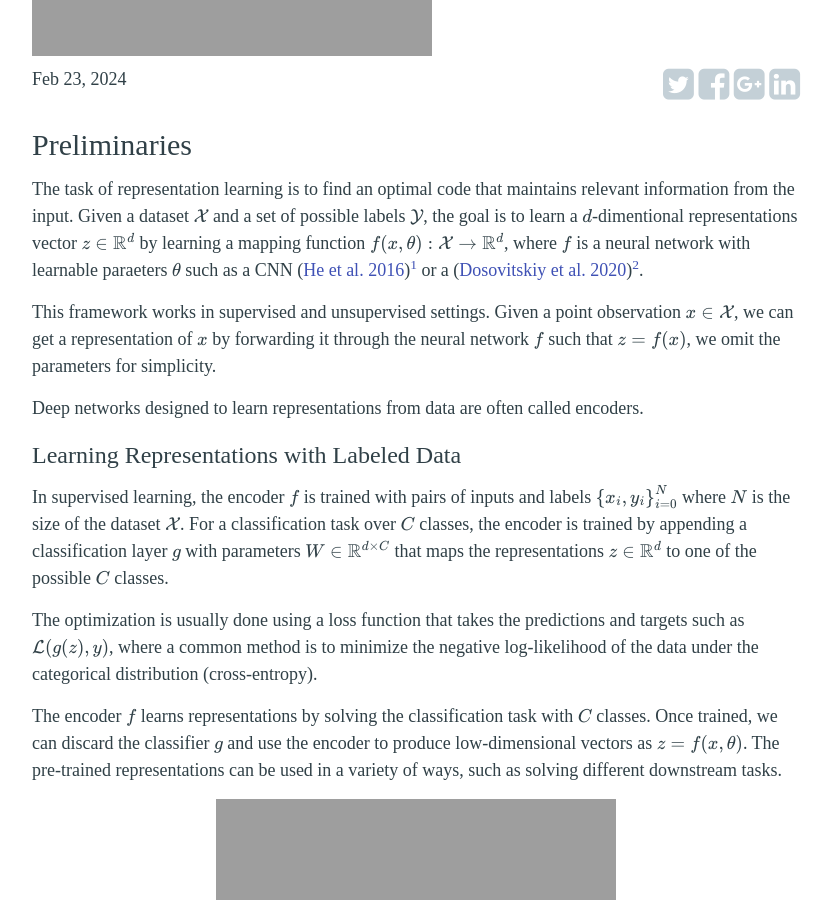
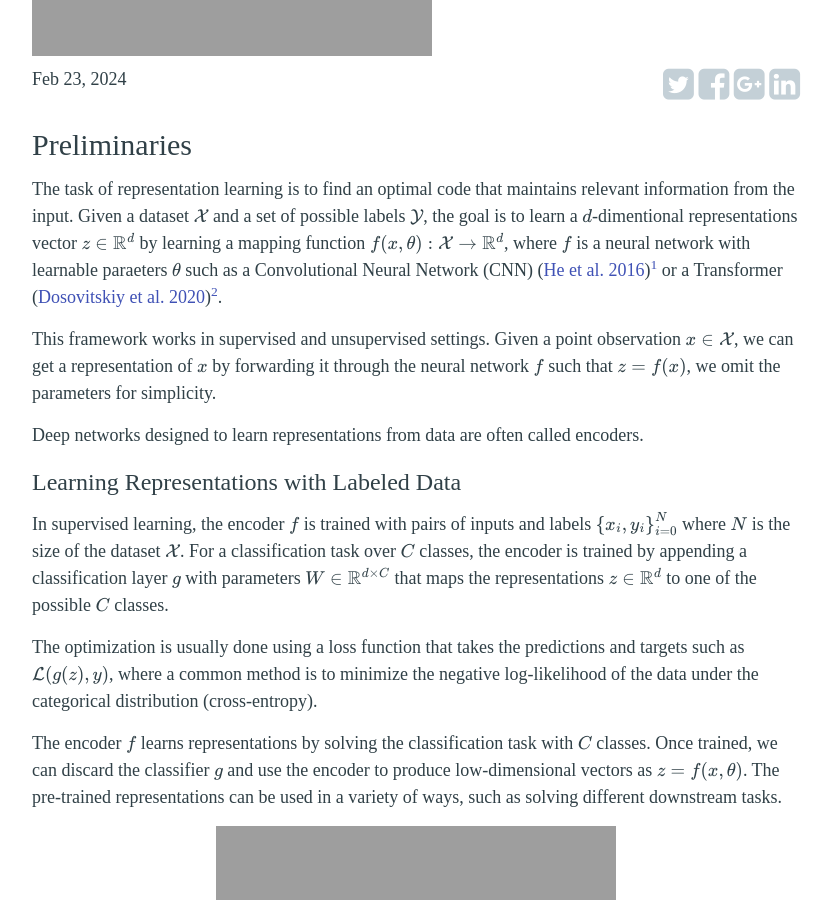
Before and after one commit to sthalles/sthalles.github.io, a Jekyll site: the page built from _posts/2024-02-23-matryoshka-representation-learning.markdown, in a window 1280 px wide and 900 px high, scrolled down 461 px. Shown: the whole window, without its empty margins (224-1055 px from the left). Built offline with Jekyll 4.4.1, drawn with Linux system fonts in a browser that asks for light colours; nearby versions of some CDN libraries; formulas are drawn with MathJax 3; comment, search, counter and statistics services are not loaded.

Commit message:
small fixed on MRL article.

```diff
--- a/_posts/2024-02-23-matryoshka-representation-learning.markdown
+++ b/_posts/2024-02-23-matryoshka-representation-learning.markdown
@@ -11,7 +11,7 @@ image_url: "/assets/matryoshka-representation-learning/cover.png"
 ## Preliminaries
 
 The task of representation learning is to find an optimal code that maintains relevant information from the input.
-Given a dataset $\mathcal{X}$ and a set of possible labels $\mathcal{Y}$, the goal is to learn a $d$-dimentional representations vector $z \in \mathbb{R}^d$ by learning a mapping function $f(x, \theta): \mathcal{X} \rightarrow \mathbb{R}^d$, where $f$ is a neural network with learnable paraeters $\theta$ such as a CNN ([He et al. 2016](https://arxiv.org/abs/1512.03385))[^2] or a ([Dosovitskiy et al. 2020](https://arxiv.org/abs/2010.11929))[^3].
+Given a dataset $\mathcal{X}$ and a set of possible labels $\mathcal{Y}$, the goal is to learn a $d$-dimentional representations vector $z \in \mathbb{R}^d$ by learning a mapping function $f(x, \theta): \mathcal{X} \rightarrow \mathbb{R}^d$, where $f$ is a neural network with learnable paraeters $\theta$ such as a Convolutional Neural Network (CNN) ([He et al. 2016](https://arxiv.org/abs/1512.03385))[^2] or a Transformer ([Dosovitskiy et al. 2020](https://arxiv.org/abs/2010.11929))[^3].
 
 This framework works in supervised and unsupervised settings. Given a point observation $x \in \mathcal{X}$, we can get a representation of $x$ by forwarding it through the neural network $f$ such that $z = f(x)$, we omit the parameters for simplicity.
 
```
